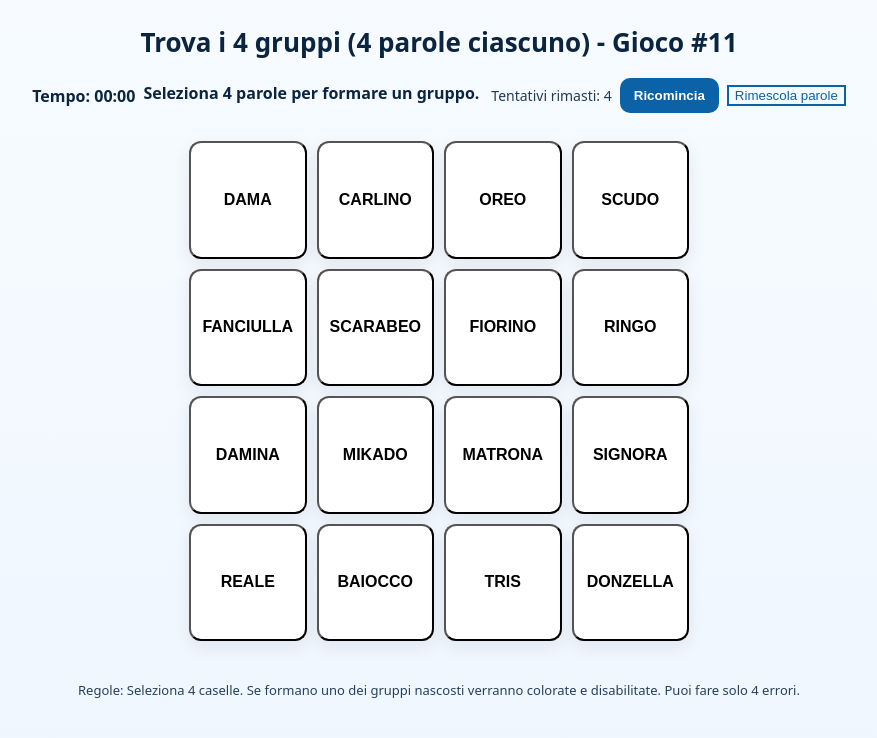
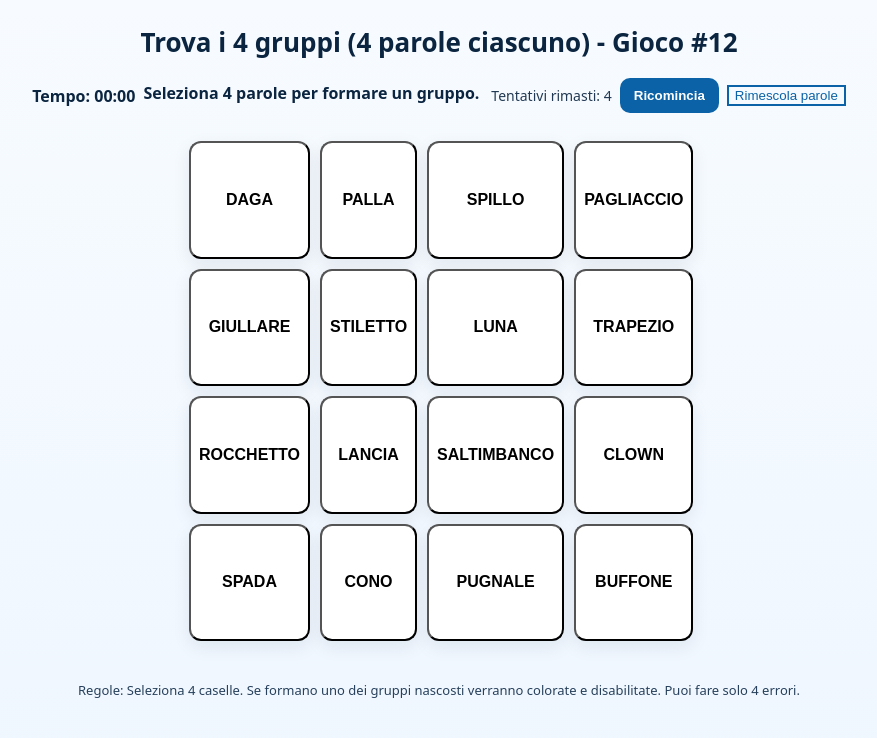
Before and after one commit to redarrow707-ops/The-Italian-Connections, a plain HTML site: page index.html in a window 1280 px wide. Shown: the whole page, without its empty margins (201-1078 px from the left). Drawn offline with Linux system fonts and the light colour scheme.

Commit message:
Update game title and groups for Game #12

```diff
--- a/index.html
+++ b/index.html
@@ -3,7 +3,7 @@
 <head>
   <meta charset="utf-8" />
   <meta name="viewport" content="width=device-width,initial-scale=1" />
-  <title>Gioco 4x4 - Trova i Gruppi - Gioco #11 </title>
+  <title>Gioco 4x4 - Trova i Gruppi - Gioco #12 </title>
   <style>
     :root{ --gap:10px; --size:70vmin; }
     body{font-family:system-ui,Segoe UI,Roboto,"Helvetica Neue",Arial;margin:0;display:flex;flex-direction:column;align-items:center;gap:18px;padding:24px;background:linear-gradient(180deg,#f7fbff,#eef6ff);min-height:100vh;color:#0b2540}
@@ -32,7 +32,7 @@
   </style>
 </head>
 <body>
-  <h1>Trova i 4 gruppi (4 parole ciascuno) - Gioco #11 </h1>
+  <h1>Trova i 4 gruppi (4 parole ciascuno) - Gioco #12 </h1>
   <div class="hud">
     <div id="timer" style="font-size:16px;font-weight:700;color:#0b2540">Tempo: 00:00</div>
     <div class="info">
@@ -63,18 +63,18 @@
 (function(){
   // --- Config
   const groups = [
-    ['SCARABEO','DAMA','TRIS','MIKADO'],
-    ['DONZELLA','SIGNORA','FANCIULLA','MATRONA'],
-    ['OREO','DAMINA','BAIOCCO','RINGO'],
-    ['SCUDO','CARLINO','FIORINO','REALE']
+    ['STILETTO','DAGA','PUGNALE','LANCIA'],
+    ['BUFFONE','CLOWN','GIULLARE','SALTIMBANCO'],
+    ['SPILLO','ROCCHETTO','CONO','TRAPEZIO'],
+    ['PAGLIACCIO','PALLA','LUNA','SPADA']
   ];
 
   // spiegazioni dei gruppi
   const explanations = [
-    'Giochi da tavolo',
-    'Sinonimi di donna',
-    'Biscotti al cacao',
-    'Monete antiche'
+    'Armi bianche',
+    'Sinonimi di Buffone',
+    'Tipi di tacco',
+    'Pesce...'
   ];
 
   const groupColors = ['color-0','color-1','color-2','color-3'];
```
